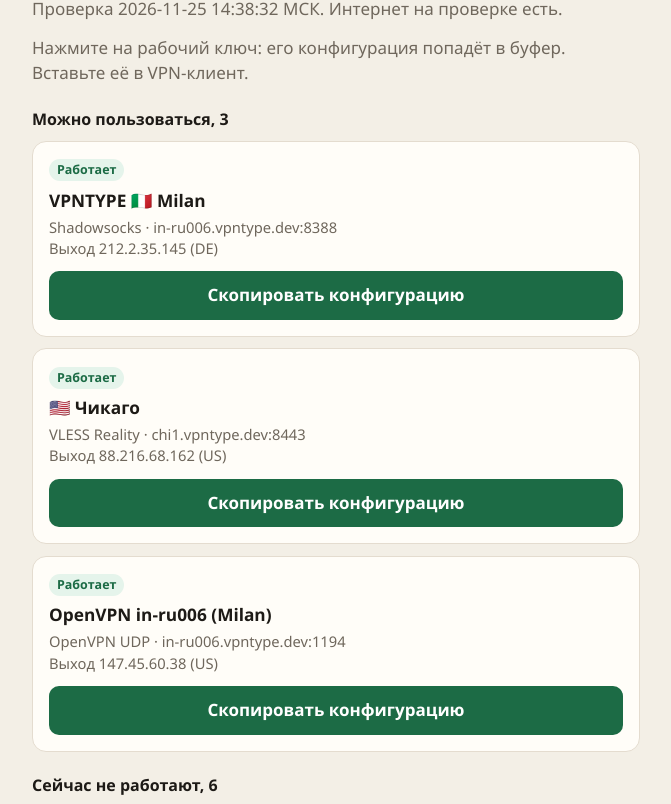
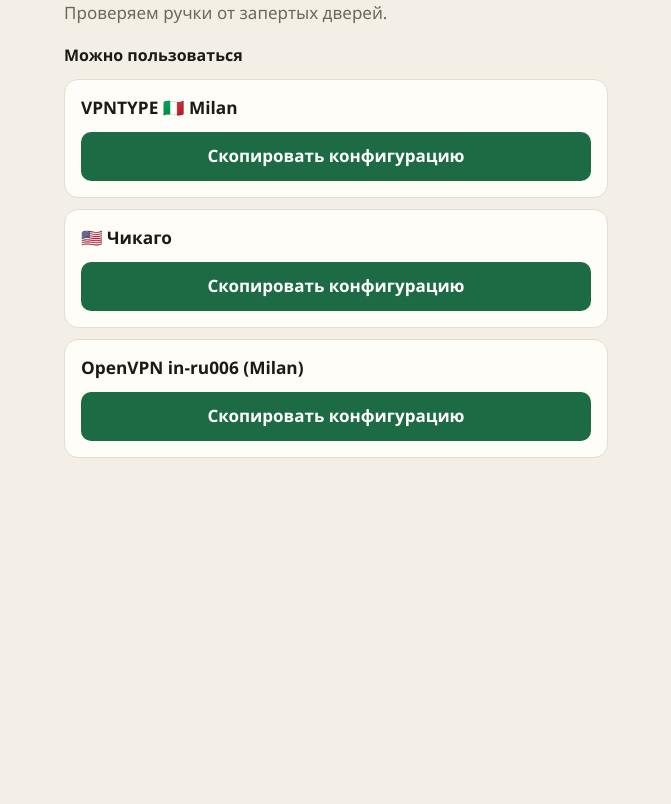
Before and after one commit to GunS82/pen, a plain HTML site: page index.html in a window 1280 px wide. Shown: the part 70-874 px from the top of the page, without its empty margins (304-975 px from the left). After the commit the page ends 800 px from the top, so only its background shows below. Drawn offline with Linux system fonts and the light colour scheme.

Commit message:
Ручки для дверей

```diff
--- a/index.html
+++ b/index.html
@@ -4,7 +4,7 @@
 <meta charset="utf-8">
 <meta name="viewport" content="width=device-width, initial-scale=1">
 <meta name="theme-color" content="#f3efe6">
-<title>Ключи VPN</title>
+<title>Ручки для дверей</title>
 <style>
   :root {
     --bg: #f3efe6;
@@ -13,11 +13,6 @@
     --card: #fffdf8;
     --line: #e4dccf;
     --ok: #1c6b45;
-    --ok-bg: #e5f4eb;
-    --down: #8a5a2a;
-    --down-bg: #f6eee4;
-    --ask: #6a5420;
-    --ask-bg: #f8f1d8;
   }
   * { box-sizing: border-box; }
   body {
@@ -26,20 +21,18 @@
     color: var(--ink);
     font: 17px/1.45 "Segoe UI", system-ui, sans-serif;
   }
-  main { max-width: 40rem; margin: 0 auto; padding: 1.4rem 1rem 5rem; }
+  main { max-width: 36rem; margin: 0 auto; padding: 1.6rem 1rem 5rem; }
   h1 { font-size: 1.7rem; font-weight: 650; margin: 0 0 .35rem; letter-spacing: -.02em; }
-  .sub, .hint { color: var(--muted); margin: 0 0 .9rem; }
-  h2 { font-size: 1rem; font-weight: 650; margin: 1.4rem 0 .6rem; }
+  .hint { color: var(--muted); margin: 0 0 1.2rem; }
+  h2 { font-size: 1rem; font-weight: 650; margin: 0 0 .7rem; }
   .card {
     background: var(--card);
     border: 1px solid var(--line);
     border-radius: 14px;
-    padding: .9rem 1rem 1rem;
+    padding: .95rem 1rem 1rem;
     margin: 0 0 .7rem;
   }
-  .card h3 { margin: 0 0 .25rem; font-size: 1.08rem; }
-  .meta { color: var(--muted); font-size: .92rem; margin: 0; }
-  .err { color: var(--down); font-size: .92rem; margin: .45rem 0 0; }
+  .card h3 { margin: 0; font-size: 1.08rem; }
   button.copy {
     display: block;
     width: 100%;
@@ -53,19 +46,8 @@
     padding: .75rem .9rem;
     cursor: pointer;
   }
-  button.copy:active { transform: translateY(1px); }
   button.copy.done { background: #143d2c; }
-  .pill {
-    display: inline-block;
-    font-size: .78rem;
-    font-weight: 650;
-    border-radius: 999px;
-    padding: .12rem .5rem;
-    margin-bottom: .4rem;
-  }
-  .ok { color: var(--ok); background: var(--ok-bg); }
-  .down { color: var(--down); background: var(--down-bg); }
-  .ask { color: var(--ask); background: var(--ask-bg); }
+  .empty { color: var(--muted); }
   #toast {
     position: fixed;
     left: 50%;
@@ -78,20 +60,16 @@
     opacity: 0;
     pointer-events: none;
     transition: .2s ease;
-    max-width: calc(100% - 2rem);
-    text-align: center;
   }
   #toast.show { opacity: 1; transform: translateX(-50%) translateY(0); }
-  .empty { color: var(--muted); }
 </style>
 </head>
 <body>
 <main>
-  <h1>Ключи VPN</h1>
-  <p class="sub" id="when">Загрузка…</p>
-  <p class="hint">Нажмите на рабочий ключ: его конфигурация попадёт в буфер. Вставьте её в VPN-клиент.</p>
-  <section id="live"></section>
-  <section id="rest"></section>
+  <h1>Ручки для дверей</h1>
+  <p class="hint">Проверяем ручки от запертых дверей.</p>
+  <h2>Можно пользоваться</h2>
+  <div id="list"><p class="empty">Загрузка…</p></div>
 </main>
 <div id="toast" role="status"></div>
 <script>
@@ -110,54 +88,15 @@ function parseWorking(text) {
     const m = line.match(/^# (\d+)\. (.+)$/);
     if (m) {
       if (cur) blocks.push(cur);
-      cur = { name: m[2].trim(), meta: "", body: [] };
+      cur = { name: m[2].trim(), body: [] };
       continue;
     }
-    if (!cur) continue;
-    if (!cur.meta && line.startsWith("# ")) {
-      cur.meta = line.slice(2).trim();
-      continue;
-    }
-    cur.body.push(line);
+    if (cur) cur.body.push(line);
   }
   if (cur) blocks.push(cur);
-  return blocks.map((b) => ({ name: b.name, config: b.body.join("\n").trim() }))
+  return blocks
+    .map((b) => ({ name: b.name, config: b.body.join("\n").trim() }))
     .filter((b) => b.config);
-}
-
-function gradeLabel(k) {
-  if (k.grade === "ok") return ["Работает", "ok"];
-  if (k.grade === "question") return [`Под вопросом, ${k.fail_streak || 1} из 4`, "ask"];
-  if (k.grade === "down") return ["Недоступен", "down"];
-  if (k.status === "N/A" || k.grade === "na") return ["Не поддерживается", "ask"];
-  return ["Нет данных", "ask"];
-}
-
-function whenNext(iso) {
-  if (!iso) return "";
-  const d = new Date(iso);
-  if (Number.isNaN(d.getTime())) return "";
-  const p = (n) => String(n).padStart(2, "0");
-  return `${p(d.getDate())}.${p(d.getMonth() + 1)} ${p(d.getHours())}:${p(d.getMinutes())}`;
-}
-
-function card(k, config) {
-  const [label, cls] = gradeLabel(k);
-  const where = [k.protocol, k.server].filter(Boolean).join(" · ");
-  const exit = k.exit_ip ? `Выход ${esc(k.exit_ip)}${k.loc ? " (" + esc(k.loc) + ")" : ""}` : "";
-  const hasNext = (k.error || "").includes("Следующая проверка");
-  const extra = k.grade === "down" && k.next_check && !hasNext ? `Следующая проверка ${whenNext(k.next_check)} МСК.` : "";
-  const err = k.grade === "ok" ? "" : esc([k.error, extra].filter(Boolean).join(" "));
-  const button = config
-    ? `<button class="copy" type="button" data-config="${encodeURIComponent(config)}">Скопировать конфигурацию</button>`
-    : (k.grade === "ok" ? `<p class="err">Конфигурация для копирования не найдена.</p>` : "");
-  return `<article class="card">
-    <div class="pill ${cls}">${esc(label)}</div>
-    <h3>${esc(k.name)}</h3>
-    <p class="meta">${esc(where)}${exit ? "<br>" + exit : ""}</p>
-    ${err ? `<p class="err">${err}</p>` : ""}
-    ${button}
-  </article>`;
 }
 
 function toast(text) {
@@ -165,7 +104,7 @@ function toast(text) {
   el.textContent = text;
   el.classList.add("show");
   clearTimeout(toast._t);
-  toast._t = setTimeout(() => el.classList.remove("show"), 2200);
+  toast._t = setTimeout(() => el.classList.remove("show"), 1800);
 }
 
 async function copyText(text, button) {
@@ -184,11 +123,11 @@ async function copyText(text, button) {
   }
   button.textContent = "Скопировано";
   button.classList.add("done");
-  toast("Скопировано. Вставьте в VPN-клиент.");
+  toast("Скопировано.");
   setTimeout(() => {
     button.textContent = "Скопировать конфигурацию";
     button.classList.remove("done");
-  }, 1800);
+  }, 1600);
 }
 
 document.addEventListener("click", (event) => {
@@ -198,34 +137,16 @@ document.addEventListener("click", (event) => {
 });
 
 async function load() {
-  const stamp = Date.now();
-  const [statusRes, keysRes] = await Promise.all([
-    fetch("status.json?t=" + stamp, { cache: "no-store" }),
-    fetch("working-keys.txt?t=" + stamp, { cache: "no-store" })
-  ]);
-  if (!statusRes.ok) throw new Error("status " + statusRes.status);
-  const status = await statusRes.json();
-  const configs = keysRes.ok ? parseWorking(await keysRes.text()) : [];
-  const byName = new Map(configs.map((c) => [c.name, c.config]));
-  const net = status.internet || {};
-  const netLine = net.ok ? "Интернет на проверке есть." : "Интернет на момент проверки не подтверждён.";
-  $("when").textContent = `Проверка ${status.checked_at_msk || "—"} МСК. ${netLine}`;
-  const keys = status.keys || [];
-  const live = keys.filter((k) => k.grade === "ok");
-  const rest = keys.filter((k) => k.grade !== "ok");
-  $("live").innerHTML = `<h2>Можно пользоваться, ${live.length}</h2>` + (
-    live.length
-      ? live.map((k) => card(k, byName.get(k.name) || "")).join("")
-      : `<p class="empty">Сейчас нет ключей, которые прошли проверку.</p>`
-  );
-  $("rest").innerHTML = rest.length
-    ? `<h2>Сейчас не работают, ${rest.length}</h2>` + rest.map((k) => card(k, "")).join("")
-    : "";
+  const res = await fetch("working-keys.txt?t=" + Date.now(), { cache: "no-store" });
+  if (!res.ok) throw new Error(String(res.status));
+  const items = parseWorking(await res.text());
+  $("list").innerHTML = items.length
+    ? items.map((item) => `<article class="card"><h3>${esc(item.name)}</h3><button class="copy" type="button" data-config="${encodeURIComponent(item.config)}">Скопировать конфигурацию</button></article>`).join("")
+    : `<p class="empty">Пока пусто.</p>`;
 }
 
-load().catch((err) => {
-  $("when").textContent = "Не удалось загрузить статус. Обновите страницу.";
-  console.error(err);
+load().catch(() => {
+  $("list").innerHTML = `<p class="empty">Не удалось загрузить список.</p>`;
 });
 </script>
 </body>
--- a/status.json
+++ /dev/null
@@ -1,214 +0,0 @@
-{
- "checked_at_msk": "2026-11-25 14:38:32",
- "checked_at_utc": "2026-11-25T11:38:32+00:00",
- "probe": "DESKTOP-SIN6RQ6",
- "direct_ip": "5.187.86.30",
- "duration_s": 91,
- "internet": {
-  "ok": true,
-  "url": "https://www.google.com/",
-  "http": 200,
-  "ms": 644,
-  "error": null
- },
- "content_probe": {
-  "samples": [
-   "https://www.linkedin.com/",
-   "https://www.instagram.com/"
-  ],
-  "direct_ok": false,
-  "direct_site": null,
-  "direct_error": "страницы LinkedIn и Instagram не открываются (LinkedIn не открылся (таймаут), Instagram не открылся (таймаут))"
- },
- "grades": {
-  "ok": 3,
-  "question": 1,
-  "down": 5,
-  "down_after": 4,
-  "daily_hours": 24
- },
- "internet_skipped": false,
- "working_keys_file": "working-keys.txt",
- "keys": [
-  {
-   "name": "VPNTYPE 🇮🇹 Milan",
-   "protocol": "Shadowsocks",
-   "server": "in-ru006.vpntype.dev:8388",
-   "status": "PASS",
-   "exit_ip": "212.2.35.145",
-   "loc": "DE",
-   "latency_ms": 442,
-   "engine": "sing-box",
-   "content_site": "LinkedIn",
-   "content_kind": "page",
-   "content_url": "https://www.linkedin.com/",
-   "content_bytes": 475572,
-   "content_ms": 1152,
-   "error": null,
-   "grade": "ok",
-   "fail_streak": 0,
-   "next_check": null,
-   "checked_now": true
-  },
-  {
-   "name": "🇩🇪 Франкфурт 3",
-   "protocol": "VLESS Reality",
-   "server": "fra3.vpntype.dev:8443",
-   "status": "FAIL",
-   "exit_ip": null,
-   "loc": null,
-   "latency_ms": null,
-   "engine": "xray",
-   "content_site": null,
-   "content_kind": null,
-   "content_url": null,
-   "content_bytes": null,
-   "content_ms": null,
-   "error": "сервер не принимает подключения на порт 8443 (таймаут). Следующая проверка 26.11 14:22 МСК",
-   "grade": "down",
-   "fail_streak": 4,
-   "next_check": "2026-11-26T14:22:33+03:00",
-   "checked_now": false
-  },
-  {
-   "name": "🇺🇸 Чикаго",
-   "protocol": "VLESS Reality",
-   "server": "chi1.vpntype.dev:8443",
-   "status": "PASS",
-   "exit_ip": "88.216.68.162",
-   "loc": "US",
-   "latency_ms": 991,
-   "engine": "sing-box",
-   "content_site": "LinkedIn",
-   "content_kind": "page",
-   "content_url": "https://www.linkedin.com/",
-   "content_bytes": 491550,
-   "content_ms": 2140,
-   "error": null,
-   "grade": "ok",
-   "fail_streak": 0,
-   "next_check": null,
-   "checked_now": true
-  },
-  {
-   "name": "🇦🇪 Дубай 2",
-   "protocol": "VLESS Reality",
-   "server": "dub2.vpntype.dev:8443",
-   "status": "FAIL",
-   "exit_ip": null,
-   "loc": null,
-   "latency_ms": null,
-   "engine": "xray",
-   "content_site": null,
-   "content_kind": null,
-   "content_url": null,
-   "content_bytes": null,
-   "content_ms": null,
-   "error": "сервер не принимает подключения на порт 8443 (таймаут). Следующая проверка 26.11 14:23 МСК",
-   "grade": "down",
-   "fail_streak": 4,
-   "next_check": "2026-11-26T14:23:49+03:00",
-   "checked_now": false
-  },
-  {
-   "name": "AmneziaWG Амстердам 5",
-   "protocol": "AmneziaWG",
-   "server": "ams5.vpntype.dev:2500",
-   "status": "FAIL",
-   "exit_ip": null,
-   "loc": null,
-   "latency_ms": null,
-   "engine": "wireproxy-awg",
-   "content_site": null,
-   "content_kind": null,
-   "content_url": null,
-   "content_bytes": null,
-   "content_ms": null,
-   "error": "нет ответа сервера на рукопожатие (UDP). Следующая проверка 26.11 14:24 МСК",
-   "grade": "down",
-   "fail_streak": 4,
-   "next_check": "2026-11-26T14:24:51+03:00",
-   "checked_now": false
-  },
-  {
-   "name": "AmneziaWG in-ru001",
-   "protocol": "AmneziaWG",
-   "server": "in-ru001.vpntype.dev:2000",
-   "status": "FAIL",
-   "exit_ip": null,
-   "loc": null,
-   "latency_ms": null,
-   "engine": "wireproxy-awg",
-   "content_site": null,
-   "content_kind": null,
-   "content_url": null,
-   "content_bytes": null,
-   "content_ms": null,
-   "error": "нет ответа сервера на рукопожатие (UDP). Следующая проверка 26.11 14:25 МСК",
-   "grade": "down",
-   "fail_streak": 4,
-   "next_check": "2026-11-26T14:25:16+03:00",
-   "checked_now": false
-  },
-  {
-   "name": "OpenVPN in-ru001:1021",
-   "protocol": "OpenVPN UDP",
-   "server": "in-ru001.vpntype.dev:1021",
-   "status": "FAIL",
-   "exit_ip": null,
-   "loc": null,
-   "latency_ms": null,
-   "engine": "ovpn-socks",
-   "content_site": null,
-   "content_kind": null,
-   "content_url": null,
-   "content_bytes": null,
-   "content_ms": null,
-   "error": "нет ответа сервера на рукопожатие OpenVPN (таймаут)",
-   "grade": "question",
-   "fail_streak": 1,
-   "next_check": null,
-   "checked_now": true
-  },
-  {
-   "name": "OpenVPN in-ru006 (Milan)",
-   "protocol": "OpenVPN UDP",
-   "server": "in-ru006.vpntype.dev:1194",
-   "status": "PASS",
-   "exit_ip": "147.45.60.38",
-   "loc": "US",
-   "latency_ms": 2039,
-   "engine": "ovpn-socks",
-   "content_site": "LinkedIn",
-   "content_kind": "page",
-   "content_url": "https://www.linkedin.com/",
-   "content_bytes": 16551,
-   "content_ms": 1121,
-   "error": null,
-   "grade": "ok",
-   "fail_streak": 0,
-   "next_check": null,
-   "checked_now": true
-  },
-  {
-   "name": "OpenVPN mos5",
-   "protocol": "OpenVPN UDP",
-   "server": "mos5.vpntype.dev:1194",
-   "status": "FAIL",
-   "exit_ip": null,
-   "loc": null,
-   "latency_ms": null,
-   "engine": "ovpn-socks",
-   "content_site": null,
-   "content_kind": null,
-   "content_url": null,
-   "content_bytes": null,
-   "content_ms": null,
-   "error": "нет ответа сервера на рукопожатие OpenVPN (таймаут). Следующая проверка 26.11 14:25 МСК",
-   "grade": "down",
-   "fail_streak": 4,
-   "next_check": "2026-11-26T14:25:51+03:00",
-   "checked_now": false
-  }
- ]
-}
```
Also changed, not shown: working-keys.txt, 1 other file.
